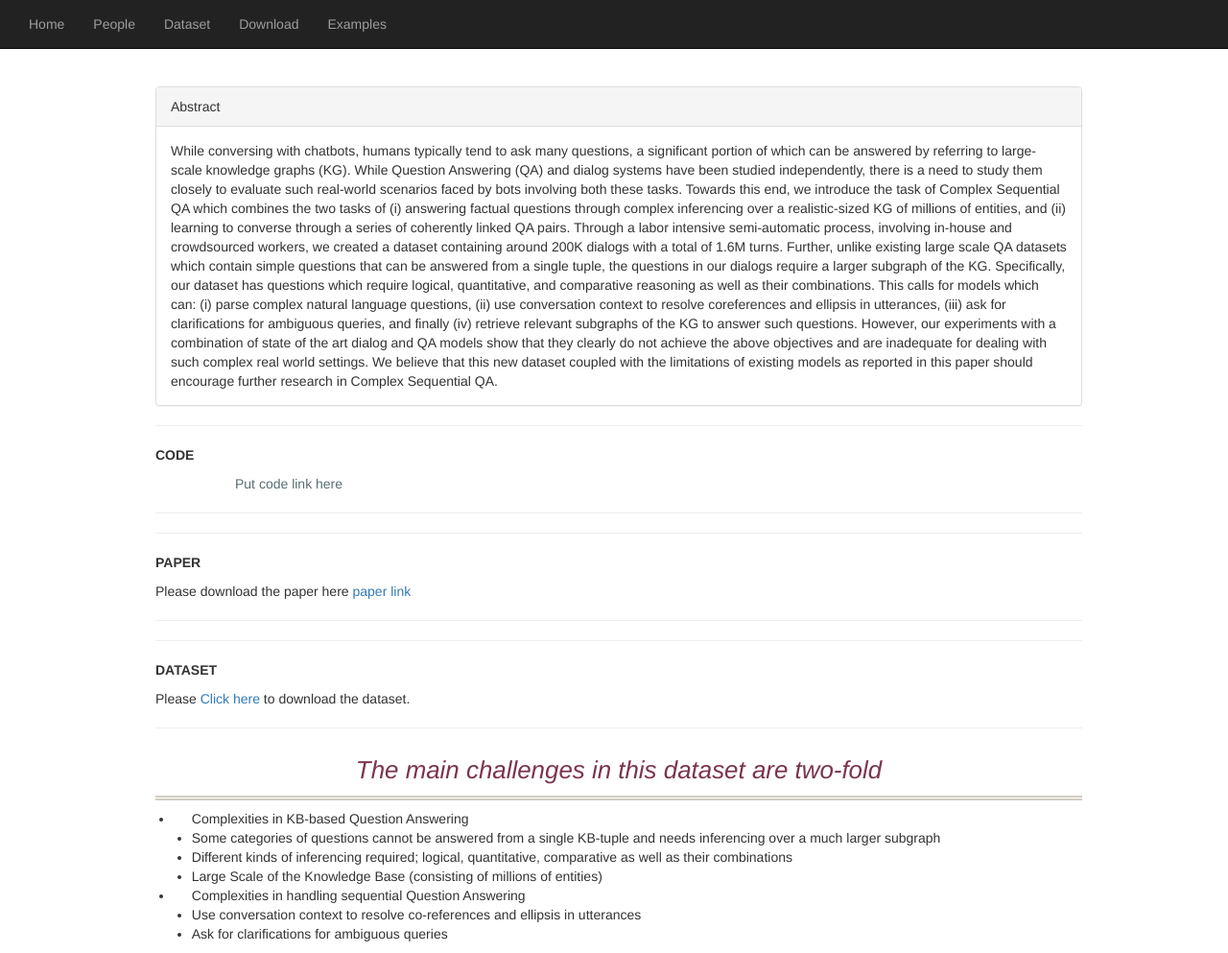
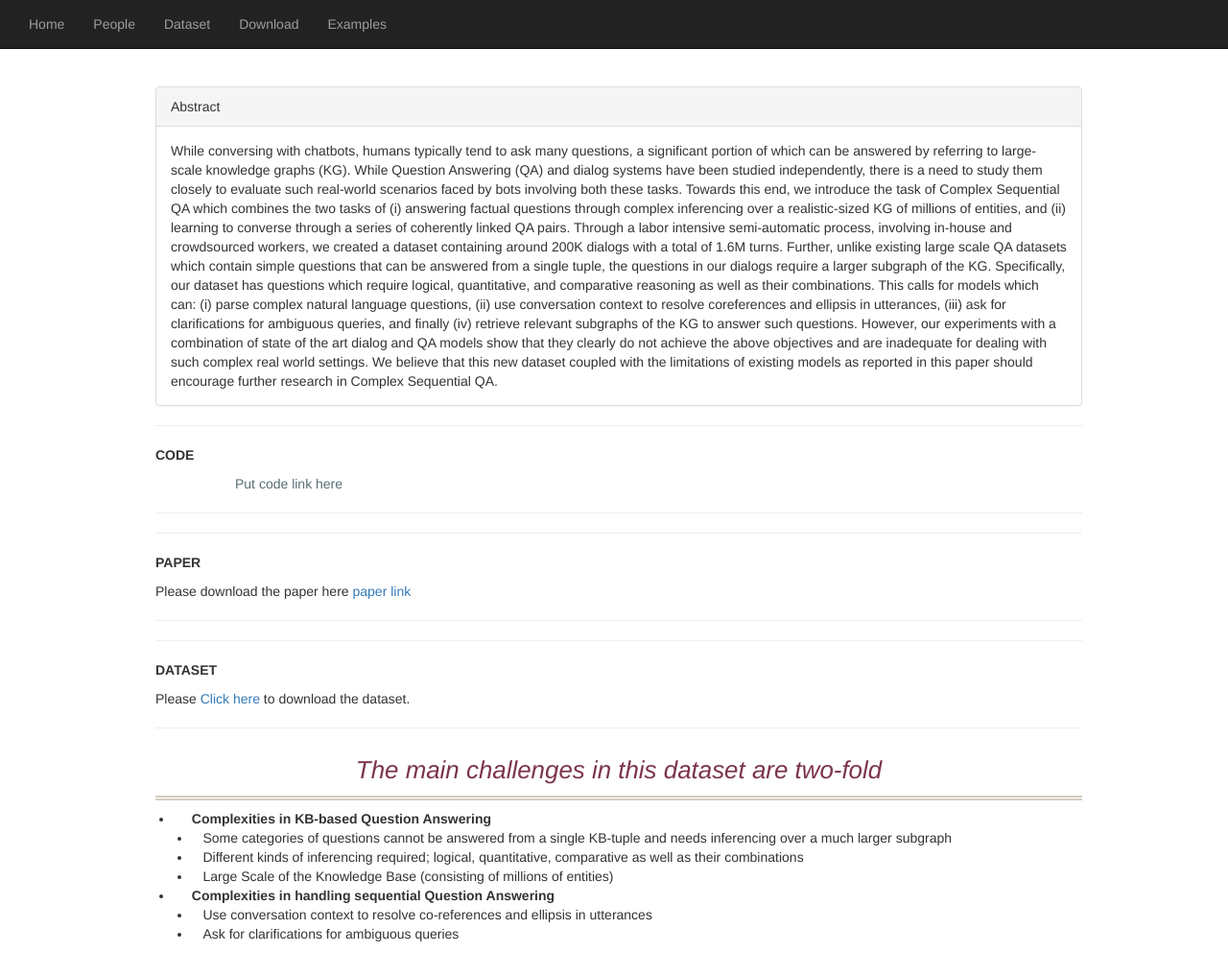
Before and after one commit to amritasaha1812/CSQA, a Jekyll site: the page built from index.md, in a window 1280 px wide and 993 px high. Shown: the whole window at 96% size. Built offline with Jekyll 4.4.1, drawn with Linux system fonts in a browser that asks for light colours; nearby versions of some CDN libraries.

```diff
--- a/index.md
+++ b/index.md
@@ -35,15 +35,16 @@ Please [Click here]({{site.baseurl}}/download/) to download the dataset.
 ---
 ### The main challenges in this dataset are two-fold
 <ul style="list-style-type:disc">
-<li> <ul style="list-style-type:disc"> Complexities in KB-based Question Answering
-        <li>Some categories of questions cannot be answered from a single KB-tuple and needs inferencing over a much larger subgraph</li>
-	<li>Different kinds of inferencing required; logical, quantitative, comparative as well as their combinations</li>
-	<li>Large Scale of the Knowledge Base (consisting of millions of entities)</li>
+<li> <ul style="list-style-type:disc"><b> Complexities in KB-based Question Answering</b>
+        <li>&nbsp;&nbsp;&nbsp;Some categories of questions cannot be answered from a single KB-tuple and needs inferencing over a much larger subgraph</li>
+	<li>&nbsp;&nbsp;&nbsp;Different kinds of inferencing required; logical, quantitative, comparative as well as their combinations</li>
+	<li>&nbsp;&nbsp;&nbsp;Large Scale of the Knowledge Base (consisting of millions of entities)</li>
 	</ul>
 </li>
-<li> <ul style="list-style-type:disc"> Complexities in handling sequential Question Answering
-	<li>Use conversation context to resolve co-references and ellipsis in utterances</li>
- 	<li>Ask for clarifications for ambiguous queries</li>
+
+<li> <ul style="list-style-type:disc"><b> Complexities in handling sequential Question Answering</b>
+	<li>&nbsp;&nbsp;&nbsp;Use conversation context to resolve co-references and ellipsis in utterances</li>
+ 	<li>&nbsp;&nbsp;&nbsp;Ask for clarifications for ambiguous queries</li>
 	</ul>
 </li>
 </ul>
```
